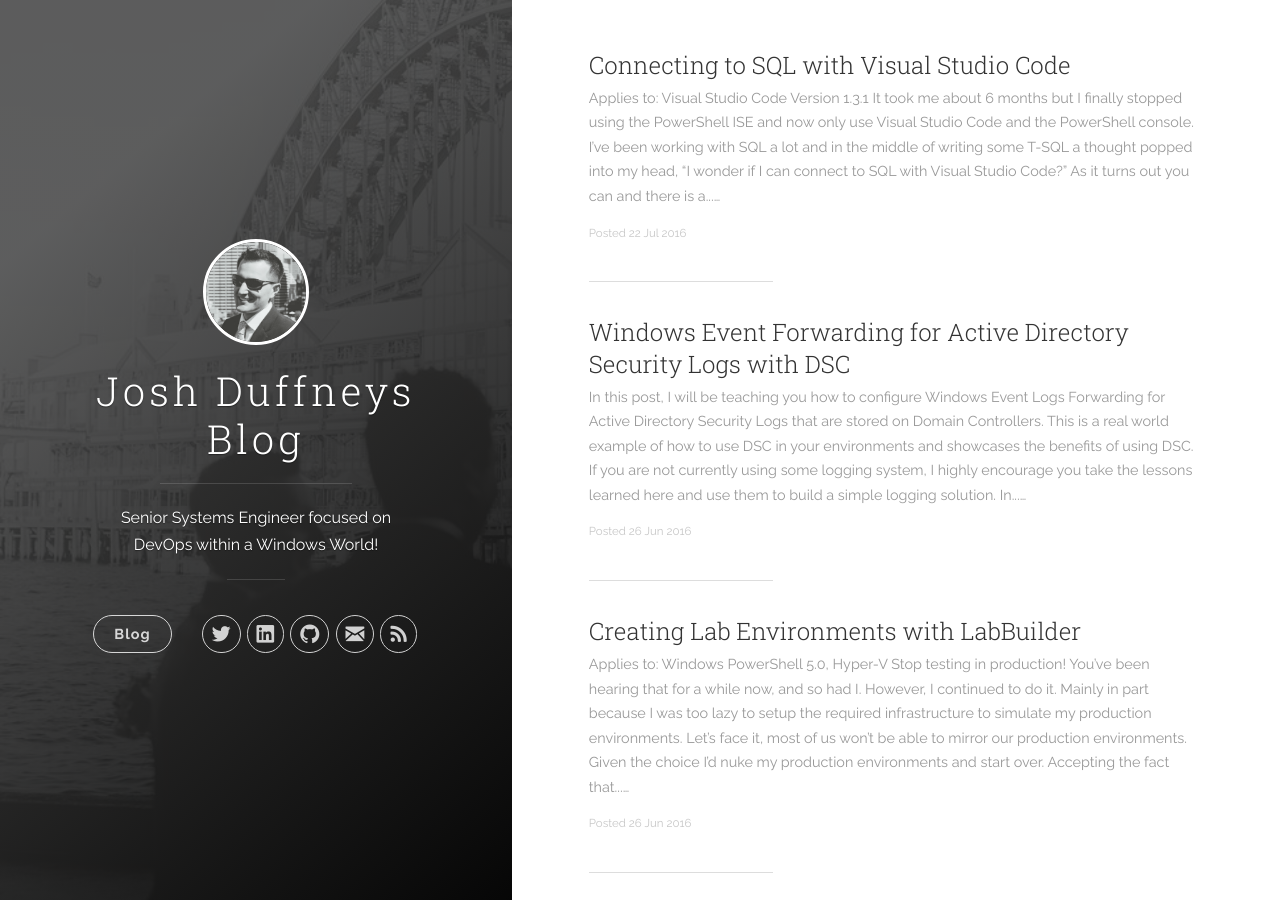
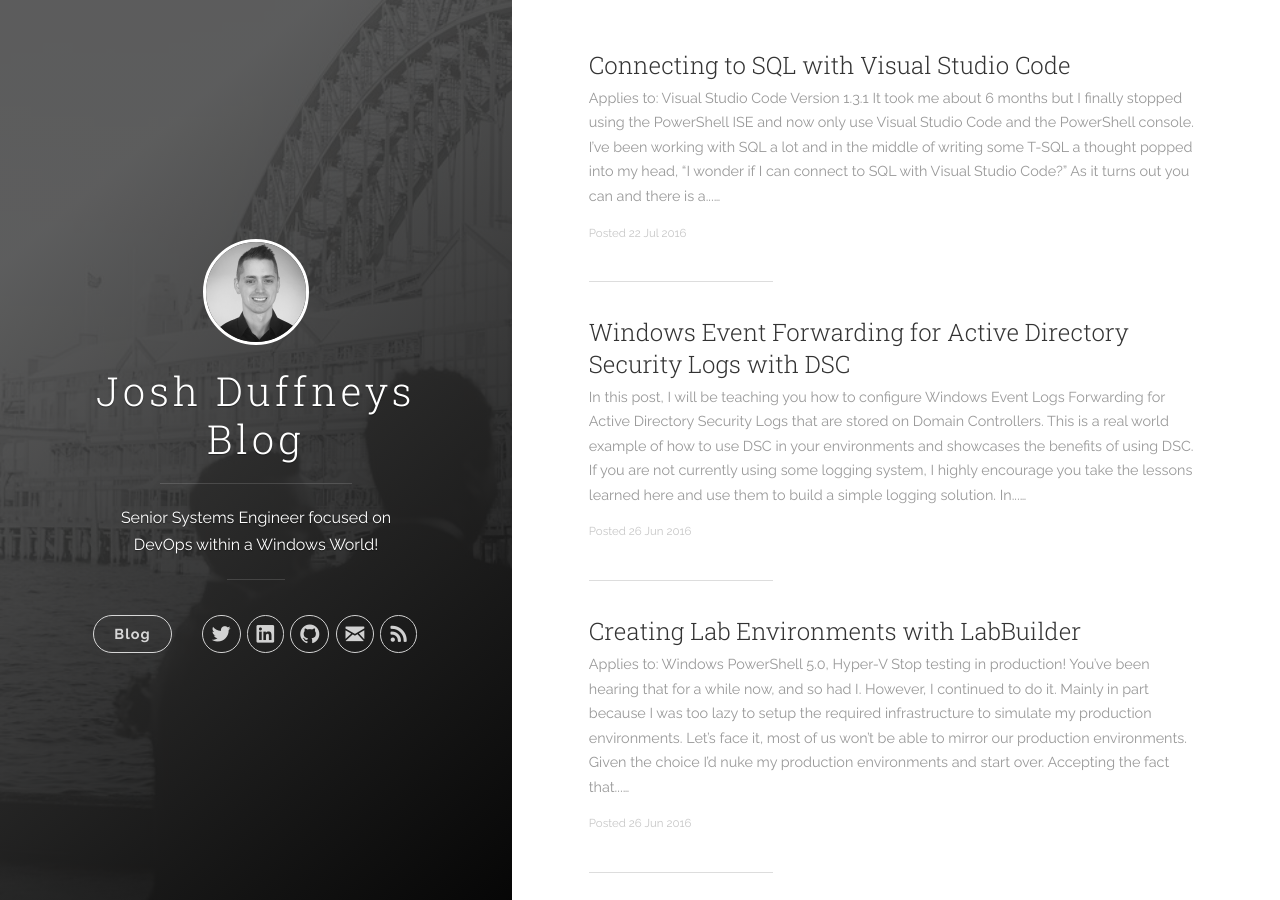
Before and after one commit to AzureDevOps3/duffney.github.io, a Jekyll site: the page built from index.html, in a window 1280 px wide and 900 px high. Built offline with Jekyll 4.4.1, drawn with Linux system fonts in a browser that asks for light colours; nearby versions of some CDN libraries; the list of posts is cut into pages by our own code.

Commit message:
updated profile pic

```diff
--- a/_includes/header.html
+++ b/_includes/header.html
@@ -9,7 +9,7 @@
     <div class="panel-main__inner panel-inverted">
     <div class="panel-main__content">
         <a href="{{ site.baseurl }}" title="link to home of {{ site.title }}">
-          <img src="{{ "images/mugshot.png" | prepend: site.baseurl }}" class="user-image" alt="My Profile Photo">
+          <img src="{{ "images/avatar.jpg" | prepend: site.baseurl }}" class="user-image" alt="My Profile Photo">
           <h1 class="panel-cover__title panel-title">{{ site.title }}</h1>
         </a>
         <hr class="panel-cover__divider">
```
